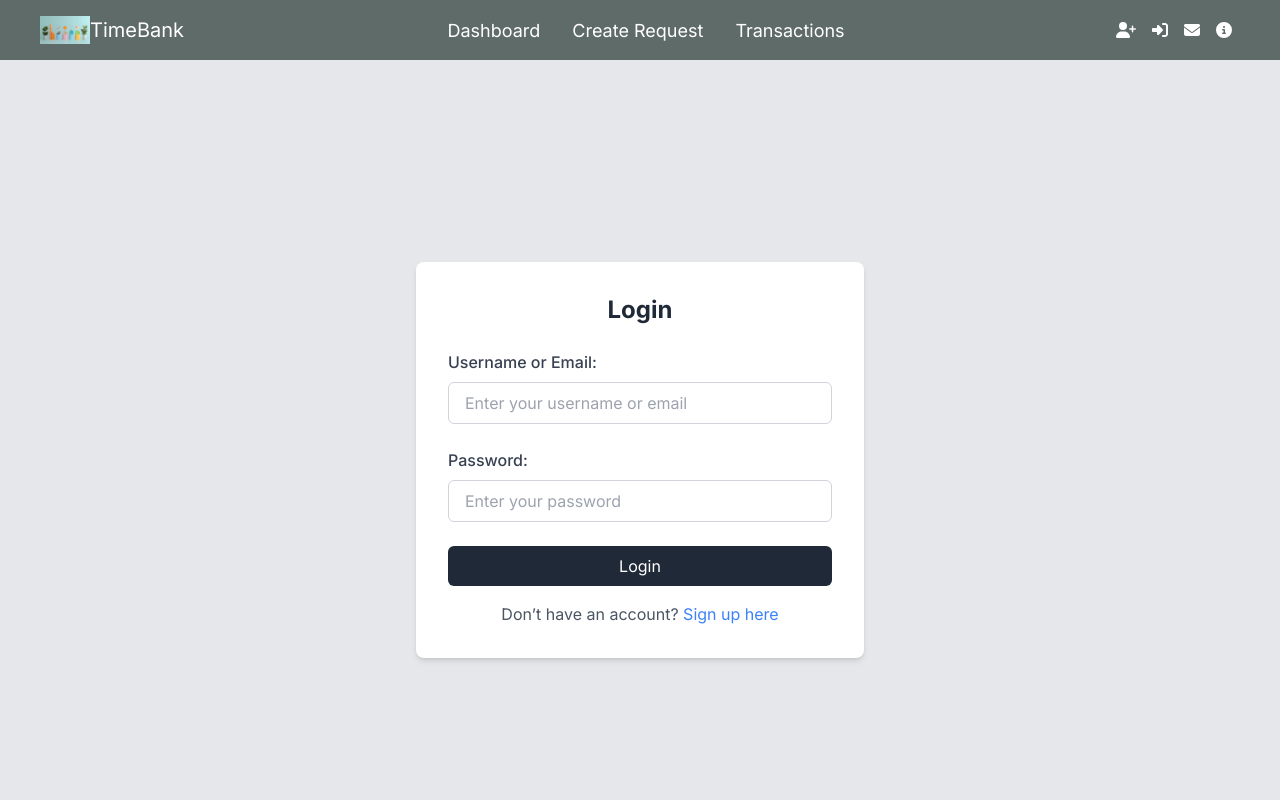
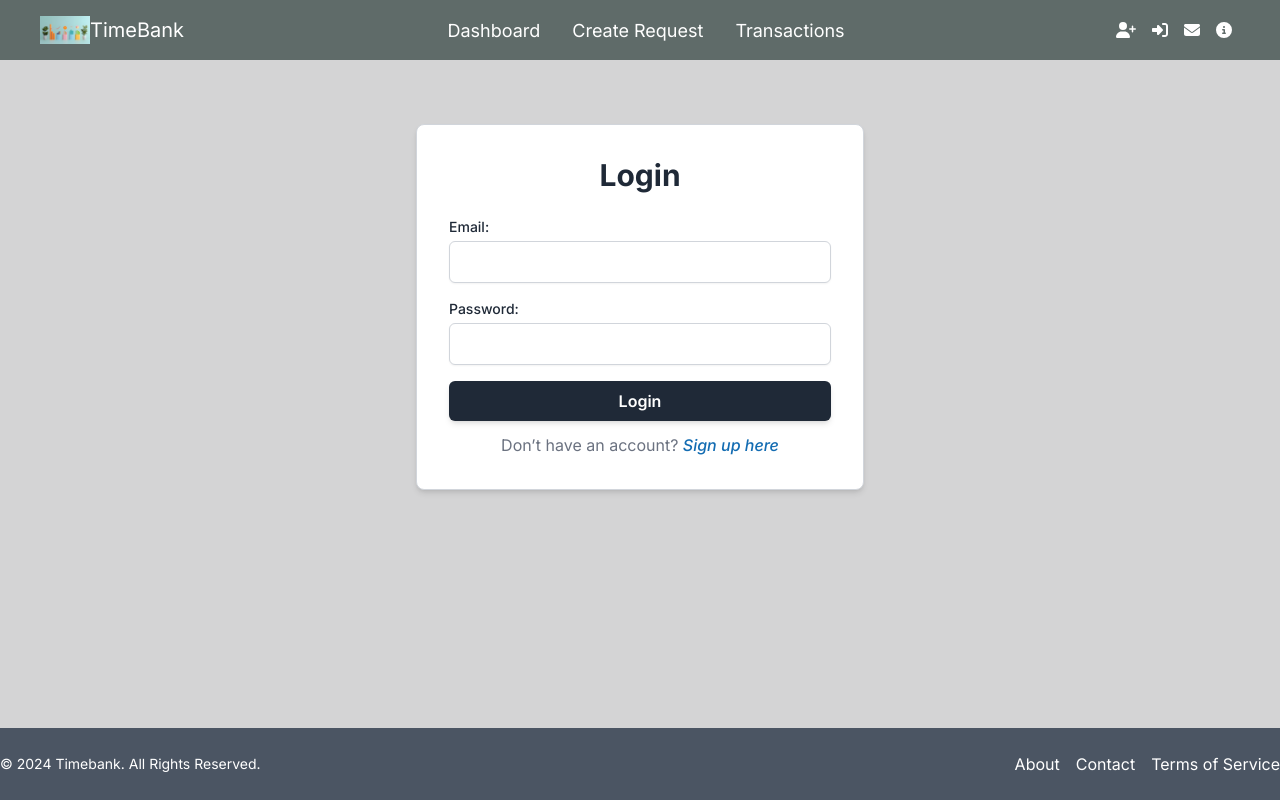
Before and after one commit to rahkhadi/Timebank, a Next.js app: page /login in a window 1280 px wide. Shown: the top 800 px of the page. Built offline with nearby package versions, Linux system fonts and the light colour scheme.

Commit message:
updated contact

```diff
--- a/src/pages/api/auth/login.js
+++ b/src/pages/api/auth/login.js
@@ -1,66 +1,74 @@
+// pages/api/auth/login.js
 import connectDB from "@/utils/dbConnect";
 import User from "@/utils/userModel";
+import bcrypt from "bcryptjs";
 import jwt from "jsonwebtoken";
-import bcrypt from "bcryptjs";
 import cookie from "cookie";
 
 connectDB();
 
-export default async function handler(req, res) {
-    if (req.method !== "POST") {
+export default async (req, res) => {
+	const { method } = req;
+
+	if (method !== "POST") {
 		res.setHeader("Allow", ["POST"]);
-        return res.status(405).end(`Method ${req.method} Not Allowed`);
+		return res.status(405).end(`Method ${method} Not Allowed`);
 	}
 
 	try {
-        const { usernameOrEmail, password } = req.body;
+		const { email, password } = req.body;
+		console.log("Login attempt for email:", email);
 
-        if (!usernameOrEmail || !password) {
-            return res.status(400).json({ error: "All fields are required." });
+		// Find the user by email
+		const user = await User.findOne({ email: email.toLowerCase() });
+		if (!user) {
+			return res.status(400).json({ success: false, error: "Invalid username or password." });
 		}
 
-        // Find user by email or username
-        const user = await User.findOne({
-            $or: [{ email: usernameOrEmail.toLowerCase() }, { username: usernameOrEmail }],
+		// Check if the password is correct
+		const isMatch = await bcrypt.compare(password, user.password);
+		if (!isMatch) {
+			return res.status(400).json({ success: false, error: "Invalid username or password." });
+		}
+
+		// Generate access token (10 minutes)
+		const token = jwt.sign({ userId: user._id }, process.env.JWT_SECRET, { expiresIn: "30m" });
+
+		// Generate refresh token (7 days)
+		const refreshToken = jwt.sign({ userId: user._id }, process.env.JWT_REFRESH_SECRET, {
+			expiresIn: "7d",
 		});
 
-        if (!user) {
-            return res.status(400).json({ error: "User not found." });
-        }
-
-        // Check if the password matches
-        const isMatch = await bcrypt.compare(password, user.password);
-        if (!isMatch) {
-            return res.status(400).json({ error: "Incorrect password." });
-        }
-
-        // Check for JWT_SECRET in environment variables
-        if (!process.env.JWT_SECRET) {
-            throw new Error("JWT_SECRET is not defined in environment variables.");
-        }
-
-        // Create JWT token
-        const token = jwt.sign(
-            { userId: user._id, username: user.username },
-            process.env.JWT_SECRET,
-            { expiresIn: "1d" }
-        );
-
-        // Set cookie with JWT token
-        res.setHeader(
-            "Set-Cookie",
+		// Set the tokens in cookies
+		res.setHeader("Set-Cookie", [
 			cookie.serialize("token", token, {
 				httpOnly: true,
-                secure: process.env.NODE_ENV === "production",
+				secure: process.env.NODE_ENV !== "development",
+				maxAge: 1200, // 30 minutes
 				sameSite: "strict",
-                maxAge: 24 * 60 * 60, // 1 day
 				path: "/",
-            })
-        );
+			}),
+			cookie.serialize("refreshToken", refreshToken, {
+				httpOnly: true,
+				secure: process.env.NODE_ENV !== "development",
+				maxAge: 7 * 24 * 60 * 60, // 7 days
+				sameSite: "strict",
+				path: "/",
+			}),
+		]);
 
-        res.status(200).json({ success: "Logged in successfully!" });
+		res.status(200).json({
+			success: true,
+			data: {
+				id: user._id,
+				email: user.email,
+				firstName: user.firstName,
+				lastName: user.lastName,
+			},
+			token, // Return the token to be stored
+		});
 	} catch (error) {
-        console.error(error);
-        res.status(500).json({ error: "Internal server error." });
+		console.error("Login error:", error);
+		res.status(500).json({ success: false, error: "An unexpected error occurred" });
 	}
-}
+};
--- a/src/pages/api/requests/create.js
+++ b/src/pages/api/requests/create.js
@@ -24,6 +24,7 @@ async function handler(req, res) {
     if (req.method === "POST") {
         upload.single("image")(req, res, async (err) => {
             if (err) {
+                console.error("File upload error:", err);
                 return res.status(500).json({ error: "File upload error" });
             }
 
@@ -41,12 +42,13 @@ async function handler(req, res) {
                     description,
                     timeCoins: timeCoinsNumber,
                     imageUrl,
-                    createdBy: req.user.userId,
+                    createdBy: req.user.userId, // Make sure `req.user` is correctly populated
                 });
 
                 await newRequest.save();
-                return res.status(201).json(newRequest);
+                return res.status(201).json({ success: true, request: newRequest });
             } catch (error) {
+                console.error("Failed to create request:", error);
                 return res.status(500).json({ error: "Failed to create request" });
             }
         });
--- a/src/pages/create-request.js
+++ b/src/pages/create-request.js
@@ -1,35 +1,40 @@
-import React, { useState } from 'react';
-import axios from 'axios';
-import styles from '../styles/CreateRequest.module.css';
+import React, { useState } from "react";
+import axios from "axios";
+import styles from "../styles/CreateRequest.module.css";
 
 const CreateRequest = () => {
-    const [title, setTitle] = useState('');
-    const [description, setDescription] = useState('');
-    const [timeCoins, setTimeCoins] = useState('');
+    const [title, setTitle] = useState("");
+    const [description, setDescription] = useState("");
+    const [timeCoins, setTimeCoins] = useState("");
     const [image, setImage] = useState(null);
-    const [message, setMessage] = useState('');
+    const [message, setMessage] = useState("");
 
     const handleSubmit = async (e) => {
         e.preventDefault();
 
         const formData = new FormData();
-        formData.append('title', title);
-        formData.append('description', description);
-        formData.append('timeCoins', timeCoins);
-        if (image) formData.append('image', image);
+        formData.append("title", title);
+        formData.append("description", description);
+        formData.append("timeCoins", timeCoins);
+        if (image) formData.append("image", image);
 
         try {
-            const response = await axios.post('/api/requests/create', formData, {
-                headers: { 'Content-Type': 'multipart/form-data' },
+            const token = localStorage.getItem("token"); // Retrieve token from localStorage
+            const response = await axios.post("/api/requests/create", formData, {
+                headers: {
+                    "Content-Type": "multipart/form-data",
+                    Authorization: `Bearer ${token}`, // Pass the token in the header
+                },
             });
-            setMessage('Request created successfully!');
-            setTitle('');
-            setDescription('');
-            setTimeCoins('');
+
+            setMessage("Request created successfully!");
+            setTitle("");
+            setDescription("");
+            setTimeCoins("");
             setImage(null);
         } catch (error) {
-            console.error('Error creating request:', error.message);
-            setMessage('Failed to create request');
+            console.error("Error creating request:", error.response?.data || error.message);
+            setMessage(error.response?.data?.error || "Failed to create request");
         }
     };
 
--- a/src/pages/login.js
+++ b/src/pages/login.js
@@ -1,96 +1,96 @@
+// pages/login.js
+import Head from 'next/head';
 import { useState } from "react";
+import axios from "axios";
 import { useRouter } from "next/router";
+import { useAuth } from "../context/AuthContext";
+import Link from "next/link";
 
 const Login = () => {
-    const [formData, setFormData] = useState({
-        usernameOrEmail: "",
-        password: "",
-    });
+	const [formData, setFormData] = useState({ email: "", password: "" });
 	const [error, setError] = useState("");
 	const router = useRouter();
+	const { login } = useAuth(); // Access the login function from AuthContext
 
-    const handleChange = (e) => {
-        setFormData({ ...formData, [e.target.name]: e.target.value });
+	const handleInputChange = (event) => {
+		setFormData({
+			...formData,
+			[event.target.name]: event.target.value,
+		});
 	};
 
-    const handleSubmit = async (e) => {
-        e.preventDefault();
-
-        // Validate fields
-        if (!formData.usernameOrEmail || !formData.password) {
-            setError("All fields are required.");
-            return;
-        }
+	const handleLogin = async (event) => {
+		event.preventDefault(); // Prevent the default form submission
+		setError(""); // Clear any previous errors
 
 		try {
-            const response = await fetch("/api/auth/login", {
-                method: "POST",
-                headers: { "Content-Type": "application/json" },
-                body: JSON.stringify(formData),
-            });
-
-            if (response.ok) {
-                // Redirect to dashboard after successful login
-                router.push("/dashboard");
-            } else {
-                const data = await response.json();
-                setError(data.error || "Invalid username/email or password.");
+			const response = await axios.post("/api/auth/login", formData);
+			if (response.data.success) {
+				// Pass the token and user data to the login function
+				login(response.data.token, response.data.data);
+				router.push("/"); // Redirect to the homepage or another protected route
 			}
-        } catch (error) {
-            console.error(error);
-            setError("An unexpected error occurred. Please try again.");
+		} catch (err) {
+			setError(err.response?.data?.error || "An unexpected error occurred");
 		}
 	};
 
 	return (
-        <div className="flex items-center justify-center min-h-screen bg-gray-200">
-            <div className="bg-white p-8 rounded-lg shadow-md w-full max-w-md">
-                <h1 className="text-2xl font-bold mb-6 text-center">Login</h1>
-                {error && <p className="text-red-500 mb-4">{error}</p>}
-                <form onSubmit={handleSubmit} className="space-y-6">
+		<>
+  <Head>
+        <title>PopcornBuddy - Login</title>
+        <meta name="description" content="Login to PopcornBuddy." />
+      </Head>
+		<div className="max-w-md mx-auto mt-16 p-8 border border-gray-300 rounded-lg bg-white shadow-md">
+			<h1 className="text-3xl font-bold text-center mb-6">Login</h1>
+			{error && <p className="text-red-500 text-center mb-4">{error}</p>}
+			<form onSubmit={handleLogin} className="space-y-4">
 				<div>
-                        <label className="block text-gray-700 font-medium mb-2">
-                            Username or Email:
+					<label htmlFor="email" className="block text-sm font-medium">
+						Email:
 					</label>
 					<input
-                            type="text"
-                            name="usernameOrEmail"
-                            placeholder="Enter your username or email"
-                            value={formData.usernameOrEmail}
-                            onChange={handleChange}
+						type="email"
+						id="email"
+						name="email"
+						value={formData.email}
+						onChange={handleInputChange}
 						required
-                            className="w-full px-4 py-2 border border-gray-300 rounded-md focus:outline-none focus:ring-2 focus:ring-blue-500 text-black"
+						className="mt-1 block w-full px-3 py-2 border border-gray-300 rounded-md shadow-sm focus:outline-none focus:ring-[#1f2937] focus:border-[#1f2937]"
+						style={{ color: '#001F3F' }}
 					/>
 				</div>
 				<div>
-                        <label className="block text-gray-700 font-medium mb-2">
+					<label htmlFor="password" className="block text-sm font-medium">
 						Password:
 					</label>
 					<input
 						type="password"
+						id="password"
 						name="password"
-                            placeholder="Enter your password"
 						value={formData.password}
-                            onChange={handleChange}
+						onChange={handleInputChange}
 						required
-                            className="w-full px-4 py-2 border border-gray-300 rounded-md focus:outline-none focus:ring-2 focus:ring-blue-500 text-black"
+						className="mt-1 block w-full px-3 py-2 border border-gray-300 rounded-md shadow-sm focus:outline-none focus:ring-[#1f2937] focus:border-[#1f2937]"
+						style={{ color: '#001F3F' }}
 					/>
 				</div>
 				<button
 					type="submit"
-                        className="w-full bg-gray-800 text-white py-2 rounded-md hover:bg-gray-900 transition duration-200"
-                    >
+					className="btn-submit w-full py-2 px-4 text-white font-semibold rounded-md shadow-md focus:outline-none focus:ring-[#1f2937] focus:border-[#1f2937]">
 					Login
 				</button>
+				<Link href="/signup">
+					<p className="w-full mt-3 text-center text-gray-500">
+						Don’t have an account?{" "}
+						<span className="underline-decoration font-medium cursor-pointer hover:text-[#1f2937]">
+							Sign up here
+						</span>
+					</p>
+				</Link>
 			</form>
-                <p className="mt-4 text-center text-gray-600">
-                    Don’t have an account?{" "}
-                    <a href="/signup" className="text-blue-500 hover:underline">
-                        Sign up here
-                    </a>
-                </p>
 		</div>
-        </div>
+		</>
 	);
 };
 
--- a/src/utils/authMiddleware.js
+++ b/src/utils/authMiddleware.js
@@ -1,7 +1,8 @@
+// utils/authMiddleware.js
 import jwt from "jsonwebtoken";
 
 const authMiddleware = (handler) => async (req, res) => {
-    const token = req.headers.authorization?.split(" ")[1]; // Extract token from Authorization header
+	const token = req.cookies.token;
 
 	if (!token) {
 		return res.status(401).json({ error: "Unauthorized" });
@@ -9,16 +10,10 @@ const authMiddleware = (handler) => async (req, res) => {
 
 	try {
 		const decoded = jwt.verify(token, process.env.JWT_SECRET);
-
-        req.user = {
-            userId: decoded.userId, // Attach userId from token
-            name: decoded.username || "User", // Optional: Attach username
-        };
-
+		req.user = decoded;
 		return handler(req, res);
-    } catch (error) {
-        console.error("Token verification error:", error);
-        return res.status(401).json({ error: "Invalid or expired token" });
+	} catch (err) {
+		return res.status(401).json({ error: "Unauthorized" });
 	}
 };
 
```
Also changed, not shown: public/uploads/1732585259662-AdobeStock_605374009_Preview.jpeg (added). Lines whose indentation alone changed are shown as unchanged.
